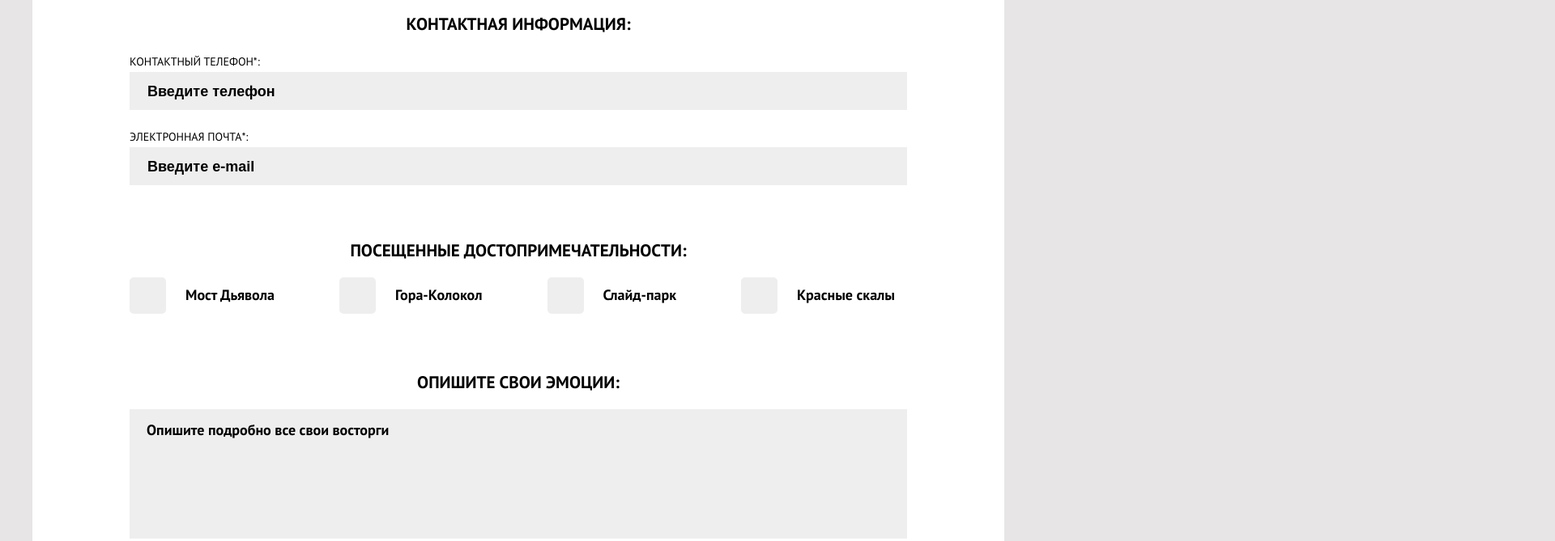
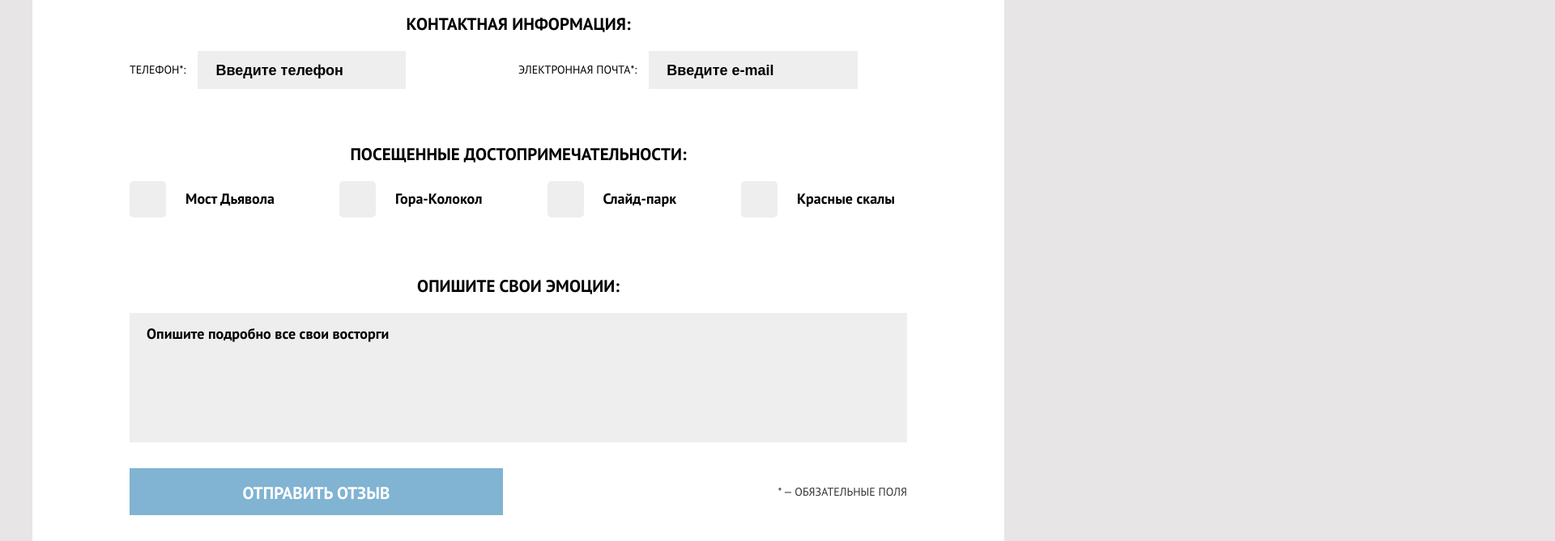
Before and after one commit to mntyred/158860-sedona-24, a website: page source/form.html in a window 1280 px wide. Shown: the part 1145-1814 px from the top of the page at 81% size, 1920 px wide, since content can reach past the window. Drawn offline with nearby package versions, Linux system fonts and the light colour scheme; files that its build step writes are made by us from their sources.

Commit message:
Исправление адаптивной сетки внутренних страниц

```diff
--- a/source/form.html
+++ b/source/form.html
@@ -64,9 +64,9 @@
             </fieldset>
             <fieldset class="feedback-fieldset">
               <h2 class="feedback-fieldset__title">Контактная информация:</h2>
-              <ul class="feedback-fieldset__input-list">
+              <ul class="feedback-fieldset__input-list feedback-fieldset__input-list--contacts">
                 <li class="feedback-fieldset__input-item feedback-fieldset__input-item--contacts">
-                  <label class="feedback-fieldset__label" for="phone">Контактный телефон*:</label>
+                  <label class="feedback-fieldset__label" for="phone"><span class="feedback-fieldset__number">Контактный</span> телефон*:</label>
                   <input class="feedback-fieldset__input feedback-fieldset__input--phone" type="tel" name="phone" id="phone" placeholder="Введите телефон">
                 </li>
                 <li class="feedback-fieldset__input-item feedback-fieldset__input-item--contacts">
--- a/source/sass/blocks/feedback-fieldset.scss
+++ b/source/sass/blocks/feedback-fieldset.scss
@@ -45,6 +45,13 @@
   padding: 0;
   margin: 0;
 
+  &--contacts {
+    @media (min-width: $desktop-width) {
+      display: flex;
+      justify-content: space-between;
+    }
+  }
+
   &--checkboxes {
     @media (min-width: $tablet-width) {
       display: grid;
@@ -73,16 +80,35 @@
   }
 }
 
+.feedback-fieldset__number {
+  @media (min-width: $desktop-width) {
+    display: none;
+  }
+}
+
 .feedback-fieldset__input {
   background-color: $light-grey;
   padding: 18px 22px 14px;
   border: none;
+  width: 100%;
 
   &::placeholder {
     font-size: 18px;
     line-height: 26px;
     font-weight: 700;
     color: $black;
+  }
+
+  &--phone {
+    @media (min-width: $desktop-width) {
+      max-width: 257px;
+    }
+  }
+
+  &--mail {
+    @media (min-width: $desktop-width) {
+      max-width: 258px;
+    }
   }
 }
 
@@ -130,10 +156,6 @@
   align-items: center;
   margin-bottom: 20px;
 
-  input {
-    width: 100%;
-  }
-
   &:last-child {
     @media (max-width: $mobile-width-only) {
       margin-bottom: 0;
@@ -143,6 +165,12 @@
   &--contacts {
     flex-direction: column;
     align-items: flex-start;
+
+    @media (min-width: $desktop-width) {
+      flex-direction: row;
+      align-items: center;
+      width: 50%;
+    }
   }
 
   &--checkbox {
```
